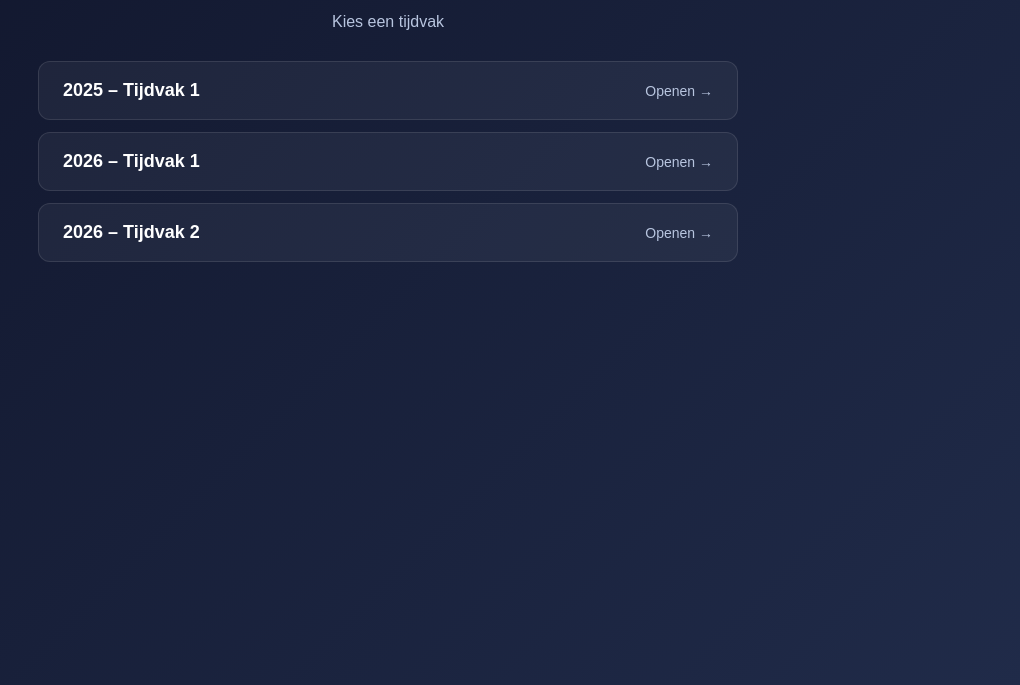
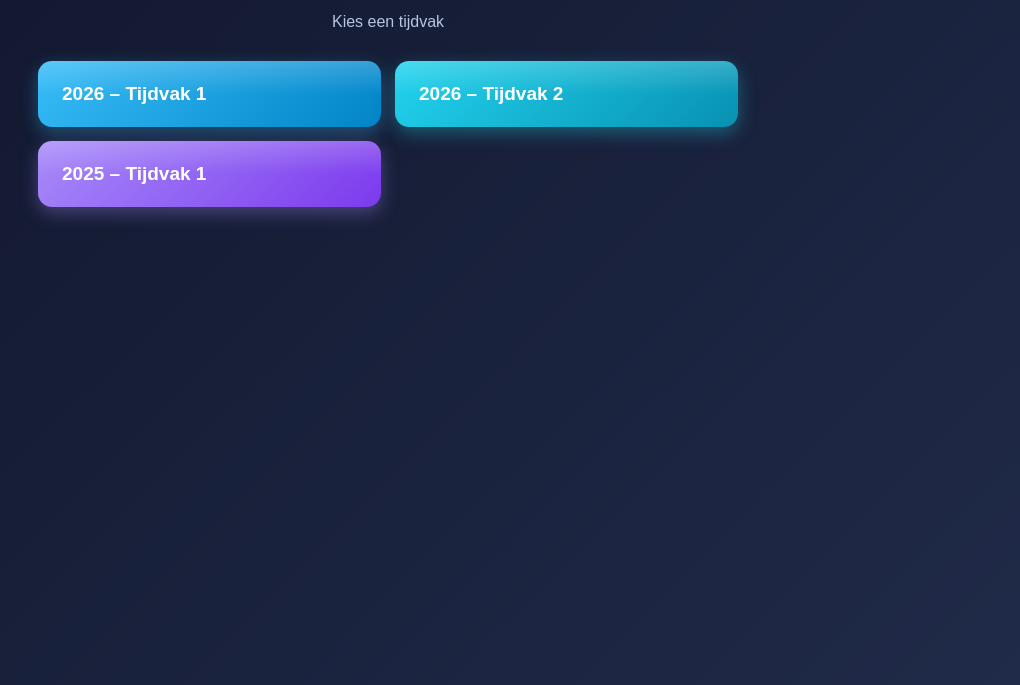
Before and after one commit to Herr-Blom/DuitsWZ, a plain HTML site: page examens/index.html in a window 1280 px wide. Shown: the part 115-800 px from the top of the page, without its empty margins (252-1272 px from the left). Drawn offline with Linux system fonts and the light colour scheme.

Commit message:
Knoppen nieuw

```diff
--- a/examens/index.html
+++ b/examens/index.html
@@ -21,29 +21,82 @@ header p { color: #b8c5df; font-size: 16px; }
 .list-container {
     max-width: 700px;
     margin: auto;
+    display: grid;
+    grid-template-columns: repeat(2, 1fr);
+    gap: 14px;
+}
+
+.list-item {
     display: flex;
     flex-direction: column;
-    gap: 12px;
-}
-.list-item {
-    display: flex;
-    justify-content: space-between;
-    align-items: center;
-    background: rgba(255,255,255,0.05);
-    padding: 18px 24px;
-    border-radius: 12px;
+    justify-content: center;
+    gap: 6px;
+    padding: 22px 24px;
+    border-radius: 14px;
     text-decoration: none;
     color: white;
     font-size: clamp(16px, 2.5vw, 18px);
-    border: 1px solid rgba(255,255,255,0.1);
-    transition: all 0.2s ease;
+    border: none;
+    transition: all 0.25s ease;
+    position: relative;
+    overflow: hidden;
+    box-shadow: 0 6px 18px rgba(0,0,0,0.3);
+}
+.list-item strong { font-size: clamp(17px, 2.6vw, 19px); }
+.list-item span {
+    color: rgba(255,255,255,0.85);
+    font-size: 14px;
+    transition: color 0.2s;
 }
 .list-item:hover {
-    background: rgba(255,255,255,0.1);
-    transform: translateX(5px);
-    border-color: #F59E0B;
+    transform: translateY(-4px);
 }
-.list-item span { color: #b8c5df; font-size: 14px; }
+.list-item:hover span { color: white; }
+
+.list-item::before {
+    content: "";
+    position: absolute;
+    top: 0; left: 0; right: 0;
+    height: 50%;
+    background: linear-gradient(to bottom, rgba(255,255,255,0.18), transparent);
+    pointer-events: none;
+}
+
+/* ===== 2026: blauw/cyaan ===== */
+.tv-2026-1 {
+    background: linear-gradient(135deg, #38BDF8, #0284C7);
+    box-shadow: 0 6px 18px rgba(56,189,248,0.35);
+}
+.tv-2026-1:hover {
+    box-shadow: 0 12px 28px rgba(56,189,248,0.55);
+}
+.tv-2026-2 {
+    background: linear-gradient(135deg, #22D3EE, #0891B2);
+    box-shadow: 0 6px 18px rgba(34,211,238,0.35);
+}
+.tv-2026-2:hover {
+    box-shadow: 0 12px 28px rgba(34,211,238,0.55);
+}
+
+/* ===== 2025: paars ===== */
+.tv-2025-1 {
+    background: linear-gradient(135deg, #A78BFA, #7C3AED);
+    box-shadow: 0 6px 18px rgba(167,139,250,0.35);
+}
+.tv-2025-1:hover {
+    box-shadow: 0 12px 28px rgba(167,139,250,0.55);
+}
+.tv-2025-2 {
+    background: linear-gradient(135deg, #C084FC, #9333EA);
+    box-shadow: 0 6px 18px rgba(192,132,252,0.35);
+}
+.tv-2025-2:hover {
+    box-shadow: 0 12px 28px rgba(192,132,252,0.55);
+}
+
+@media (max-width: 520px) {
+    .list-container { grid-template-columns: 1fr; }
+}
 </style>
 </head>
 <body>
@@ -54,20 +107,29 @@ header p { color: #b8c5df; font-size: 16px; }
 </header>
 
 <main class="list-container">
-<a href="Examen-vmbo-gl-tl-2025-tijdvak-1/index.html" class="list-item">
-    <strong>2025 – Tijdvak 1</strong>
-    <span>Openen →</span>
-</a>
 
-<a href="Examen-vmbo-gl-tl-2026-tijdvak-1/index.html" class="list-item">
-    <strong>2026 – Tijdvak 1</strong>
-    <span>Openen →</span>
-</a>
+    <!-- 2026 – Tijdvak 1 (blauw) -->
+    <a href="Examen-vmbo-gl-tl-2026-tijdvak-1/index.html" class="list-item tv-2026-1">
+        <strong>2026 – Tijdvak 1</strong>
+    </a>
 
-<a href="Examen-vmbo-gl-tl-2026-tijdvak-2/index.html" class="list-item">
-    <strong>2026 – Tijdvak 2</strong>
-    <span>Openen →</span>
-</a>
+    <!-- 2026 – Tijdvak 2 (cyaan) -->
+    <a href="Examen-vmbo-gl-tl-2026-tijdvak-2/index.html" class="list-item tv-2026-2">
+        <strong>2026 – Tijdvak 2</strong>
+    </a>
+
+    <!-- 2025 – Tijdvak 1 (paars) -->
+    <a href="Examen-vmbo-gl-tl-2025-tijdvak-1/index.html" class="list-item tv-2025-1">
+        <strong>2025 – Tijdvak 1</strong>
+    </a>
+
+    <!-- 2025 – Tijdvak 2 (lila) — klaar om te gebruiken -->
+    <!--
+    <a href="Examen-vmbo-gl-tl-2025-tijdvak-2/index.html" class="list-item tv-2025-2">
+        <strong>2025 – Tijdvak 2</strong>
+    </a>
+    -->
+
 </main>
 
 </body>
```
